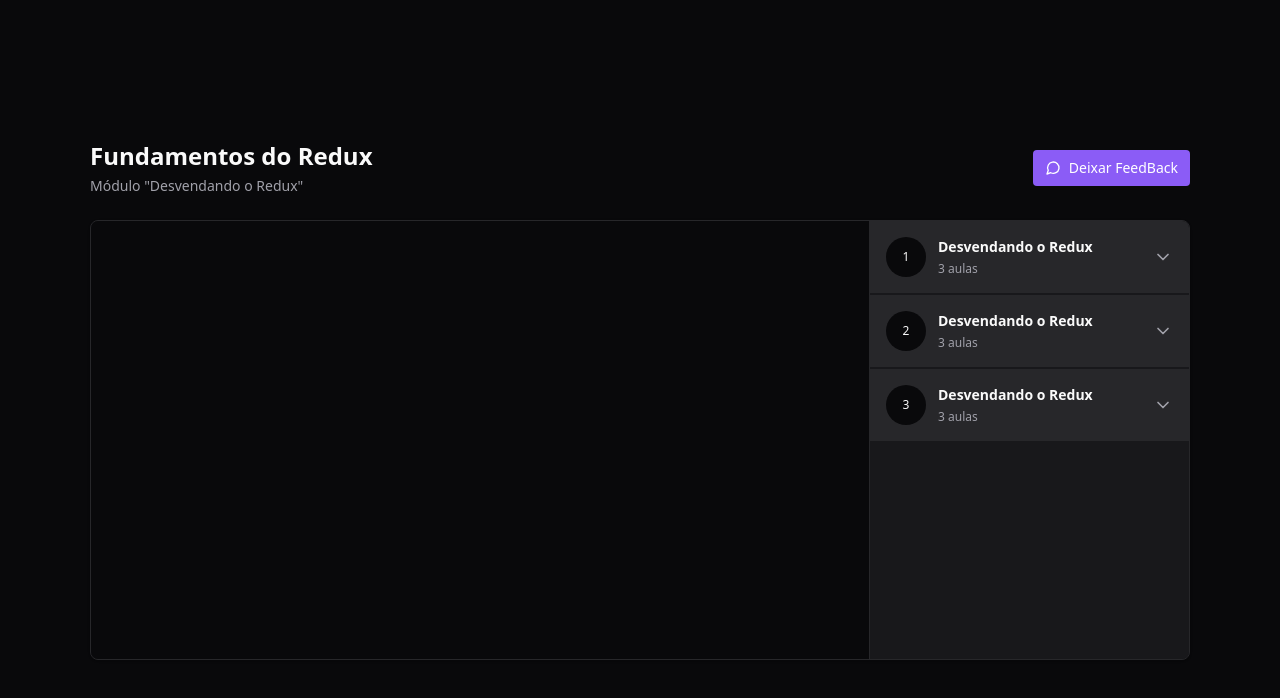
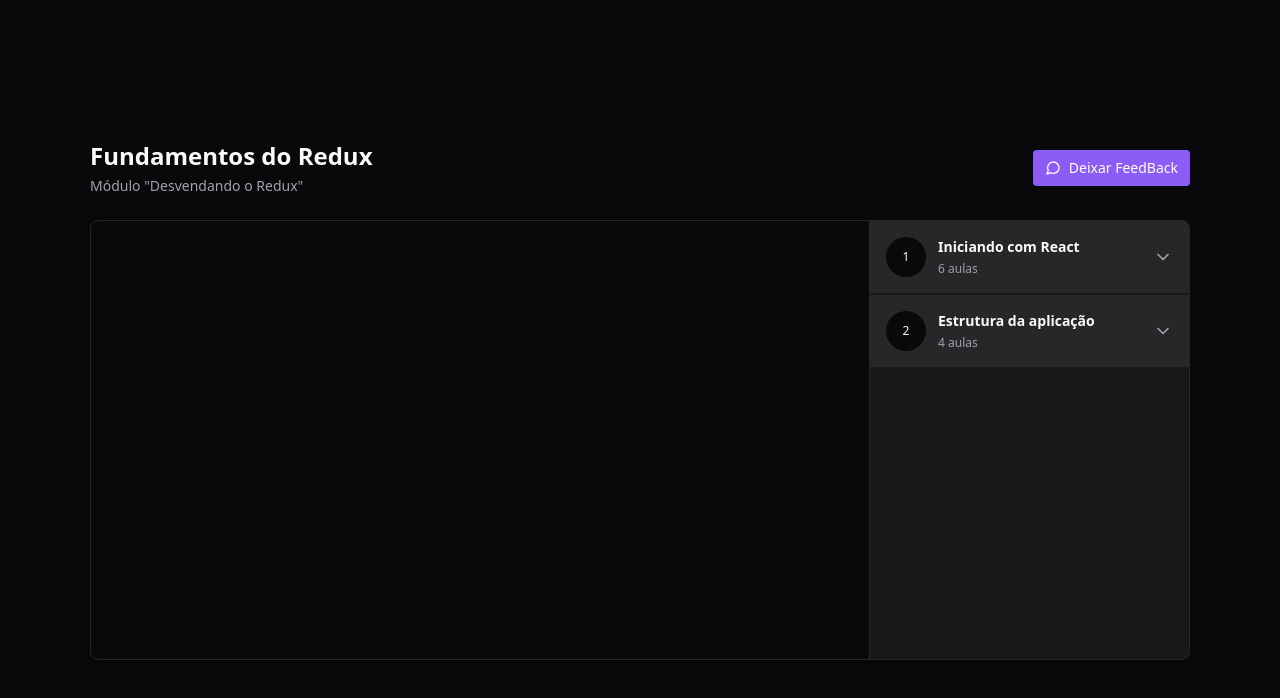
Before and after one commit to giovaniocan/react-redux, a React (Vite) app: page / in a window 1280 px wide. Shown: the top 698 px of the page. Built offline with nearby package versions, Linux system fonts and the light colour scheme.

Commit message:
got the reducer data and passed through the props

```diff
--- a/src/components/Module.tsx
+++ b/src/components/Module.tsx
@@ -2,6 +2,7 @@
 import { Lesson } from "./Lesson";
 
 import * as Collapsible from '@radix-ui/react-collapsible';
+import { useAppSelector } from "../store";
 
 interface ModuleProps{
     title: string;
@@ -10,6 +11,9 @@
 }
 
 export function Module({amountOfLessons, title, moduleIndex}:ModuleProps){
+    const lessons = useAppSelector((state) => {
+        return state.player.course.modules[moduleIndex].lessons
+    })
     return(
         <Collapsible.Root className="group">
               <Collapsible.Trigger className='flex w-full items-center gap-3 bg-zinc-800 p-4'>
@@ -23,9 +27,14 @@
 
                <Collapsible.CollapsibleContent >
                      <nav className='relative flex flex-col gap-4 p-6 '>
-                        <Lesson title="Fundamentos do Redux" duration="09:13" />
-                        <Lesson title="Fundamentos do Redux" duration="09:13" />
-                        <Lesson title="Fundamentos do Redux" duration="09:13" />
+                       {lessons.map((lesson) => {
+                        return(
+                            <Lesson
+                                title={lesson.title}
+                                duration={lesson.duration}
+                                key={lesson.id} />
+                        )
+                       })}
                     </nav>
                 </Collapsible.CollapsibleContent>
         </Collapsible.Root>
--- a/src/pages/Player.tsx
+++ b/src/pages/Player.tsx
@@ -3,8 +3,11 @@
 import { Header } from '../components/Header'
 import { Video } from '../components/Video'
 import { Module } from '../components/Module'
+import { useAppSelector } from '../store'
 
 export function Player(){
+    const modules = useAppSelector(state => state.player.course.modules)
+
     return(
         <div className="h-screen bg-zinc-950 text-zinc-50 flex items-center justify-center">
             <div className=" flex w-[1100px] flex-col gap-6">
@@ -20,10 +23,16 @@
                     <div className='flex-1'>
                        <Video />
                     </div>
-                    <aside className='absolute top-0 right-0 bottom-0 w-80 border-l divide-y-2 divide-zinc-900 border-zinc-800 bg-zinc-900 overflow-y-scroll scrollbar scrollbar-thin scrollbar-track-zinc-950 scrollbar-thumb-zinc-800'>
-                      <Module amountOfLessons={3} moduleIndex={0} title='Desvendando o Redux' />
-                      <Module amountOfLessons={3} moduleIndex={1} title='Desvendando o Redux' />
-                      <Module amountOfLessons={3} moduleIndex={2} title='Desvendando o Redux' />
+                    <aside className='absolute top-0 right-0 bottom-0 w-80 border-l divide-y-2 divide-zinc-900 border-zinc-800 bg-zinc-900 overflow-y-scroll  scrollbar-thin scrollbar-track-zinc-950 scrollbar-thumb-zinc-800'>
+                      {modules.map((module, index) => {
+                        return (
+                            <Module
+                                key={module.id}
+                                amountOfLessons={module.lessons.length}
+                                moduleIndex={index}
+                                title={module.title} />
+                        )
+                      })}
                     </aside>
                 </main>
             </div>
--- a/src/store/index.ts
+++ b/src/store/index.ts
@@ -1,8 +1,11 @@
 import { configureStore } from "@reduxjs/toolkit";
 import { TypedUseSelectorHook, useSelector } from "react-redux";
+import { player } from "./slices/player";
 
 export const store = configureStore({
-    reducer:{}
+    reducer:{
+        player,
+    }
 })
 
 
--- /dev/null
+++ b/src/store/slices/player.ts
@@ -0,0 +1,36 @@
+import { createSlice } from "@reduxjs/toolkit";
+
+const playerSlice = createSlice({
+    name: "player",
+    initialState:{
+        course:{
+            modules: [
+                {
+                  id: '1',
+                  title: 'Iniciando com React',
+                  lessons: [
+                    { id: 'Jai8w6K_GnY', title: 'CSS Modules', duration: '13:45' },
+                    { id: 'w-DW4DhDfcw', title: 'Estilização do Post', duration: '10:05' },
+                    { id: 'D83-55LUdKE', title: 'Componente: Header', duration: '06:33' },
+                    { id: 'W_ATsETujaY', title: 'Componente: Sidebar', duration: '09:12' },
+                    { id: 'Pj8dPeameYo', title: 'CSS Global', duration: '03:23' },
+                    { id: '8KBq2vhwbac', title: 'Form de comentários', duration: '11:34' },
+                  ],
+                },
+                {
+                  id: '2',
+                  title: 'Estrutura da aplicação',
+                  lessons: [
+                    { id: 'gE48FQXRZ_o', title: 'Componente: Comment', duration: '13:45' },
+                    { id: 'Ng_Vk4tBl0g', title: 'Responsividade', duration: '10:05' },
+                    { id: 'h5JA3wfuW1k', title: 'Interações no JSX', duration: '06:33' },
+                    { id: '1G0vSTqWELg', title: 'Utilizando estado', duration: '09:12' },
+                  ],
+                },
+              ],
+        },
+    },
+    reducers:{}, // essas são as ações
+})
+
+export const player =  playerSlice.reducer
```
